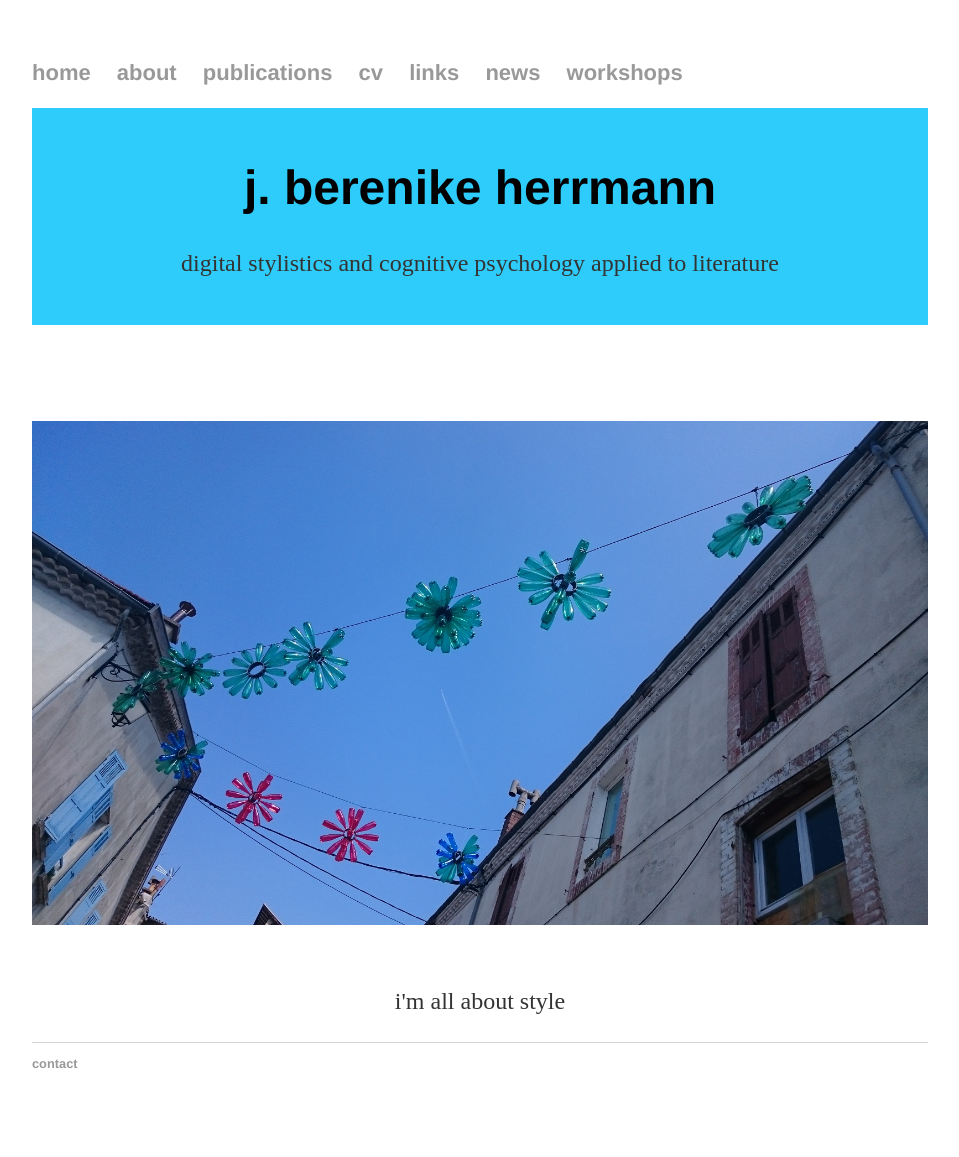
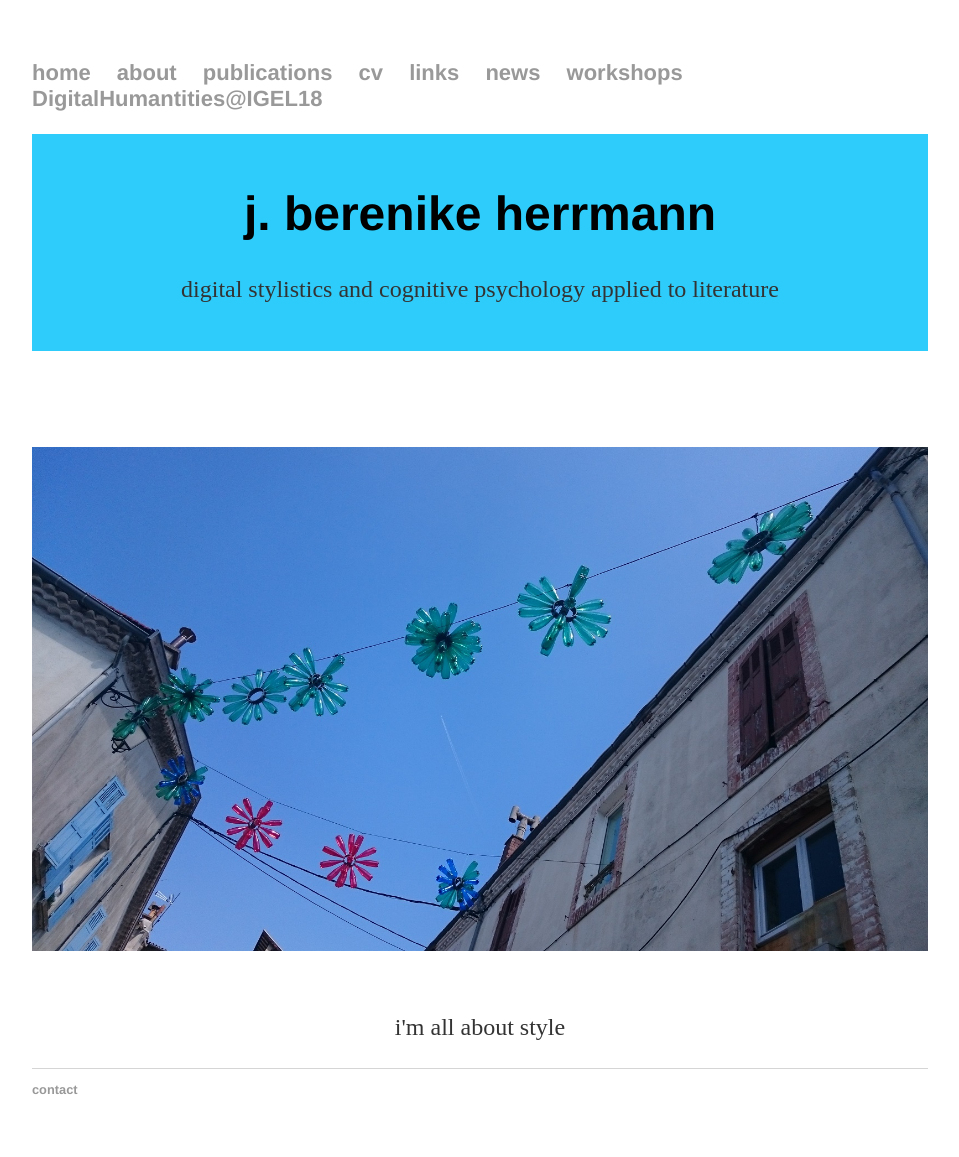
Before and after one commit to jberenike/jberenike.github.io, a Jekyll site: the page index.html, which Jekyll copies as it is, in a window 1280 px wide. Shown: the whole page, without its empty margins (160-1119 px from the left). Built offline with Jekyll 4.4.1, drawn with Linux system fonts in a browser that asks for light colours; before the commit the page ends 1131 px from its top, so only the background shows below that.

Commit message:
Update index.html

```diff
--- a/index.html
+++ b/index.html
@@ -9,12 +9,13 @@
 			<nav>
 	    		<ul>
 	        		<li><a href="/">home</a></li>
-					<li><a href="/about">about</a></li>
+				<li><a href="/about">about</a></li>
 	        		<li><a href="/publications">publications</a></li>
-					<li><a href="/cv">cv</a></li>
-					<li><a href="/links">links</a></li>
+				<li><a href="/cv">cv</a></li>
+				<li><a href="/links">links</a></li>
 	        		<li><a href="/news">news</a></li>
-				    <li><a href="/workshops">workshops</a></li>
+				<li><a href="/workshops">workshops</a></li>
+				<li><a href="/DigitalHumantities@IGEL18">DigitalHumantities@IGEL18</a></li>
 	    		</ul>
 			</nav>
 			<div class="main-header">
```
